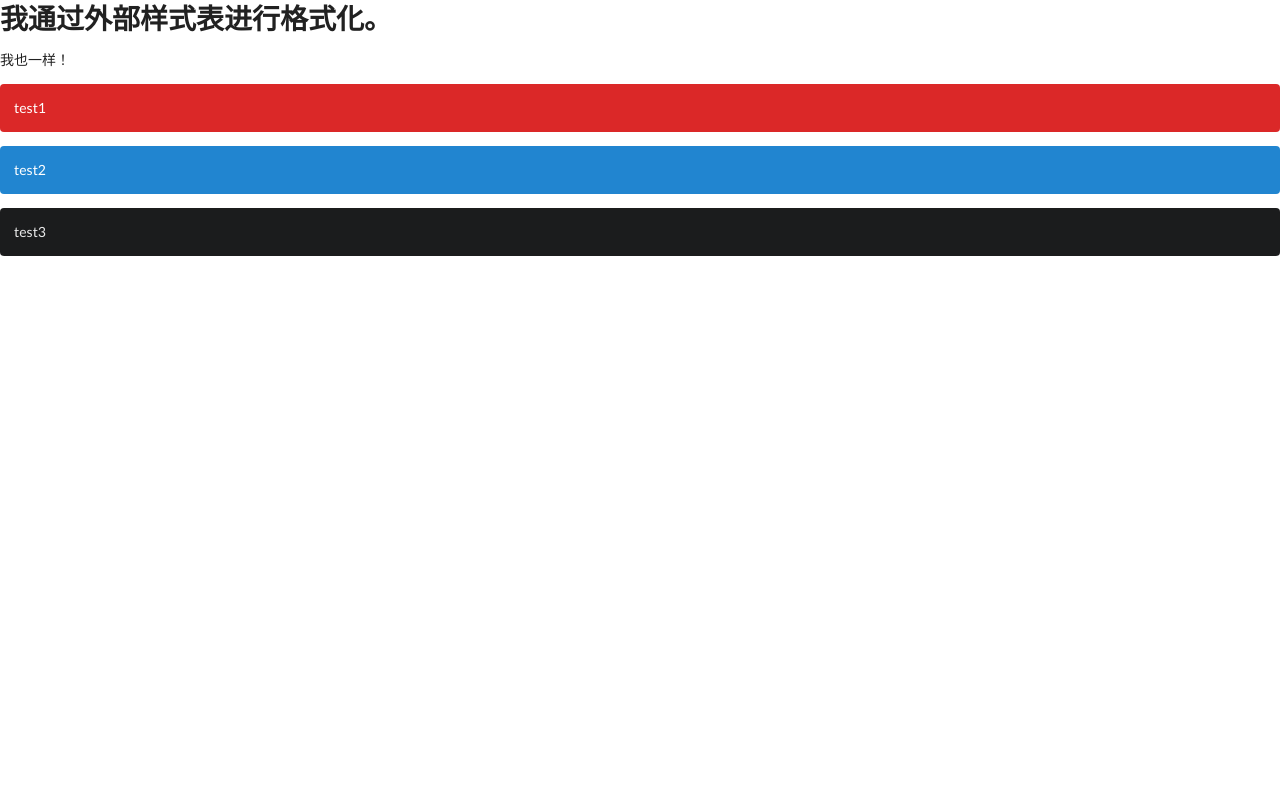
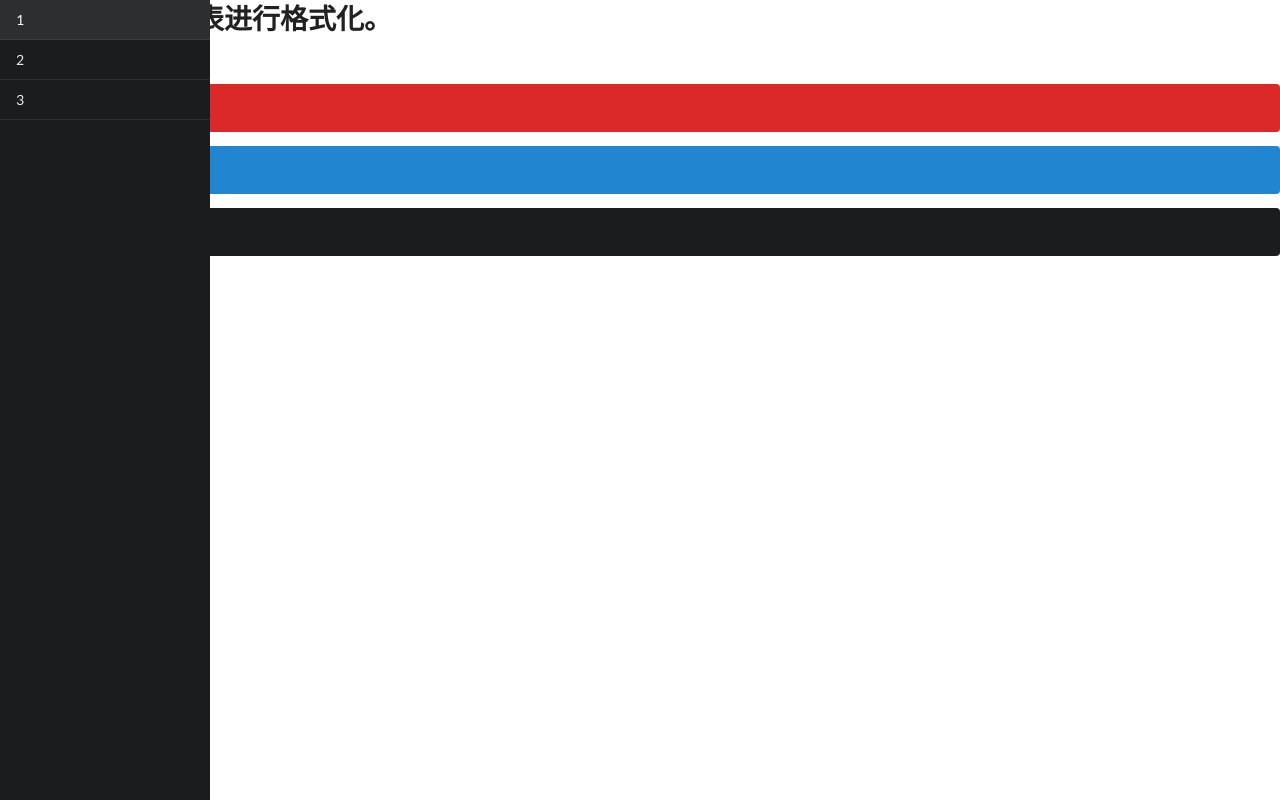
Before and after one commit to nvwa-xt/flask-web, a Flask app: page / in a window 1280 px wide. Run offline with Flask 2, Linux system fonts and the light colour scheme.

Commit message:
Wed Aug  2 10:07:36 CST 2017

```diff
--- a/templates/index.html
+++ b/templates/index.html
@@ -19,6 +19,10 @@
             test3
 	</div>
 
-
+	<div class="ui thin visible sidebar inverted vertical menu" >
+	    <a class="item">1</a>
+	    <a class="item">2</a>
+	    <a class="item">3</a>
+	</div>
     </body>
 </html>
```
